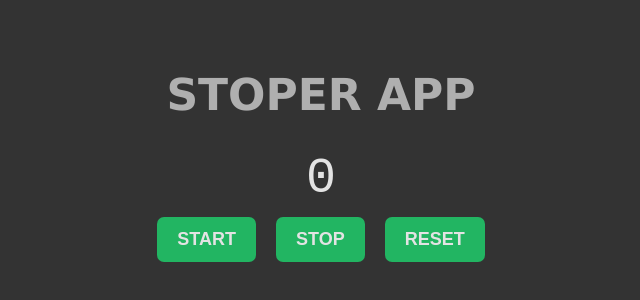
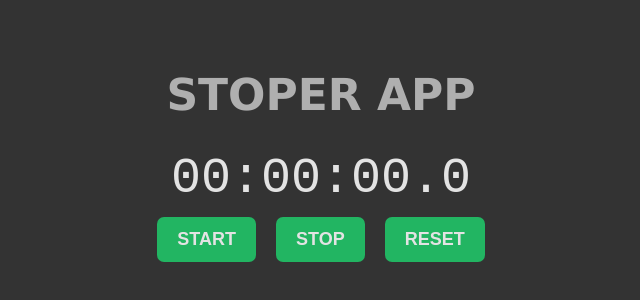
Before and after one commit to Dariusz-Wilk/React-stoper, a React (Create React App) app: page / in a window 1280 px wide. Shown: the part 240-540 px from the top of the page, without its empty margins (319-959 px from the left). Built offline with nearby package versions, Linux system fonts and the light colour scheme.

Commit message:
display time in correct format

```diff
--- a/src/components/Timer/Timer.js
+++ b/src/components/Timer/Timer.js
@@ -1,7 +1,23 @@
 import styles from './Timer.module.scss';
 
 const Timer = ({ time }) => {
-	return <p className={styles.timer}>{time}</p>;
+	Math.floor();
+	const hours = Math.floor((time / 1000 / 60 / 60) % 60)
+		.toString()
+		.padStart(2, '0');
+	const mins = Math.floor((time / 1000 / 60) % 60)
+		.toString()
+		.padStart(2, '0');
+	const secs = Math.floor((time / 1000) % 60)
+		.toString()
+		.padStart(2, '0');
+	const msec = Math.floor((time / 100) % 10);
+
+	return (
+		<p className={styles.timer}>
+			{hours}:{mins}:{secs}.{msec}
+		</p>
+	);
 };
 
 export default Timer;
```
